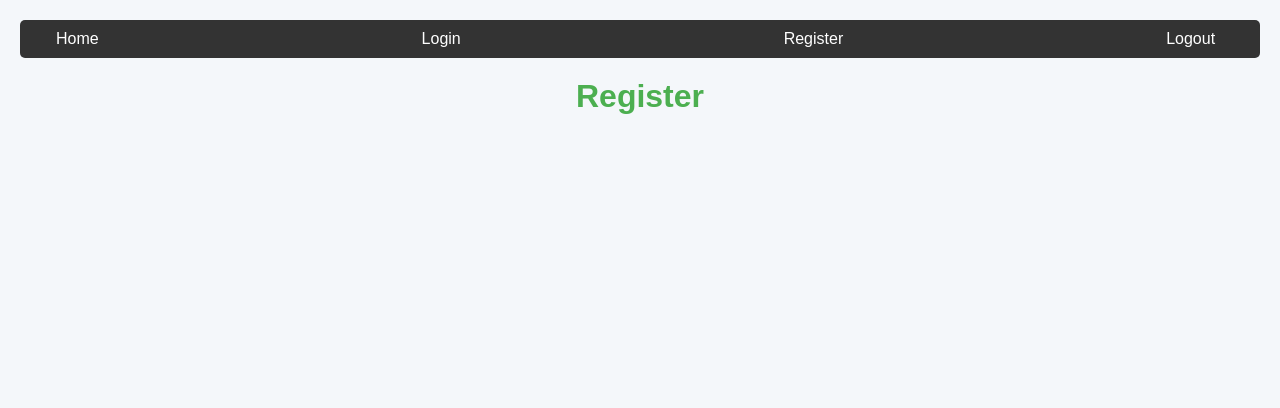
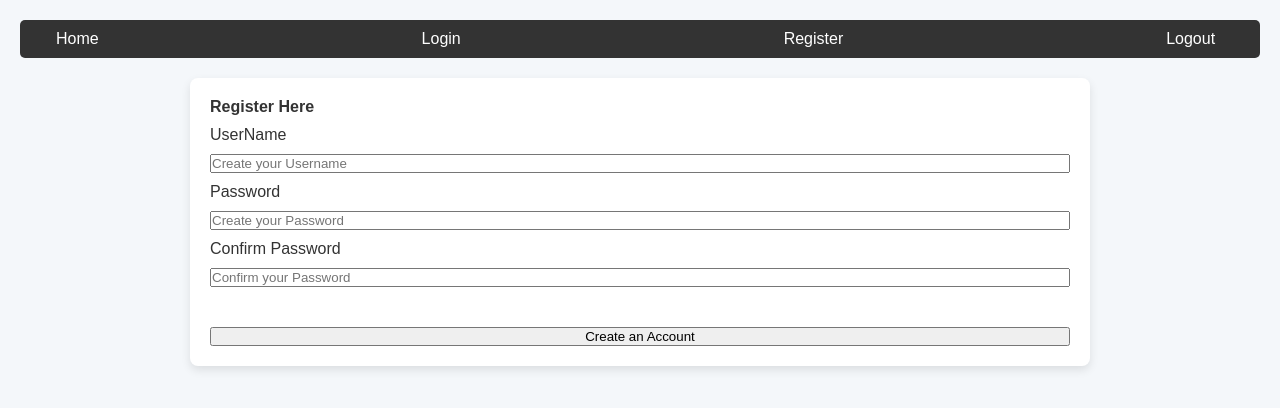
Before and after one commit to egwyatt/ProjectFrontendServer2025, a React (Create React App) app: page /register in a window 1280 px wide. Shown: the top 408 px of the page. Built offline with nearby package versions, Linux system fonts and the light colour scheme.

Commit message:
Update Register.js

```diff
--- a/src/Register.js
+++ b/src/Register.js
@@ -1,11 +1,96 @@
-const Register = () => {
 
-    return (<div>
 
-    <h1>Register</h1>
+import React, {useState} from "react";
+import Axios from "axios";
+import { useNavigate } from "react-router-dom";
 
-    </div>)
+function Register() {
 
+    const [userName, setUsername] = useState("");
+    const [password, setPassword] = useState("");
+    const [confirmPassword, setConfirmPassword] = useState("");
+    const [termsAccepted, setTermsAccepted] = useState(false);
+    const [errorMessage, setErrorMessage] = useState("");
+    const [handleSubmit, setHandleSubmit] = useState("");
+    const navigate = useNavigate();
+
+    const register = (e) => {
+        e.preventDefault();
+
+        setErrorMessage('');
+
+        if (!userName || !password || !confirmPassword) {
+            setErrorMessage('Please make sure all fields are complete!');
+            return;
+        }
+
+        if (password !== confirmPassword) {
+            setErrorMessage('The passwords provided do not match!');
+            return;
+        }
+
+        Axios.post("http://localhost:5000/users/register", {
+            userName: userName,
+            password: password
+        }).then((response) => {
+            if(response.data.message){
+                setErrorMessage(response.data.message || 'An error occurred during registration. Please try again!');
+            } else {
+                navigate('/');
+            }
+        })
+
+        const handleSubmit = (event) => {
+              event.preventDefault();
+
+                return;
+
+            };
+    };
+
+
+
+return(
+    <div className="container">
+        <div className="loginForm">
+            <form onSubmit={handleSubmit}>
+                <h4>Register Here</h4>
+                <label htmlFor="username">UserName</label>
+                <input className="textInput"
+                    type="username"
+                    name="username"
+                    onChange={(e) => {setUsername(e.target.value)}}
+                    placeholder="Create your Username"
+                    required />
+                <label htmlFor="password">Password</label>
+                <input className="textInput"
+                    type="password"
+                    name="password"
+                    onChange={(e) => {setPassword(e.target.value)}}
+                    placeholder="Create your Password"
+                    required />
+                <label htmlFor="password">Confirm Password</label>
+                <input className="textInput"
+                    type="password"
+                    name="password"
+                    onChange={(e) => {setConfirmPassword(e.target.value)}}
+                    placeholder="Confirm your Password"
+                    required />
+
+                <h1 style={{color: 'red',
+                    fontSize: '15px',
+                    textAlign: 'center',
+                    marginTop: '20px'}}>
+                        {errorMessage}
+                </h1>
+                <input className="button"
+                    type="submit"
+                    onClick={register}
+                    value="Create an Account" />
+            </form>
+        </div>
+    </div>
+    )
 }
 
 export default Register;
```
